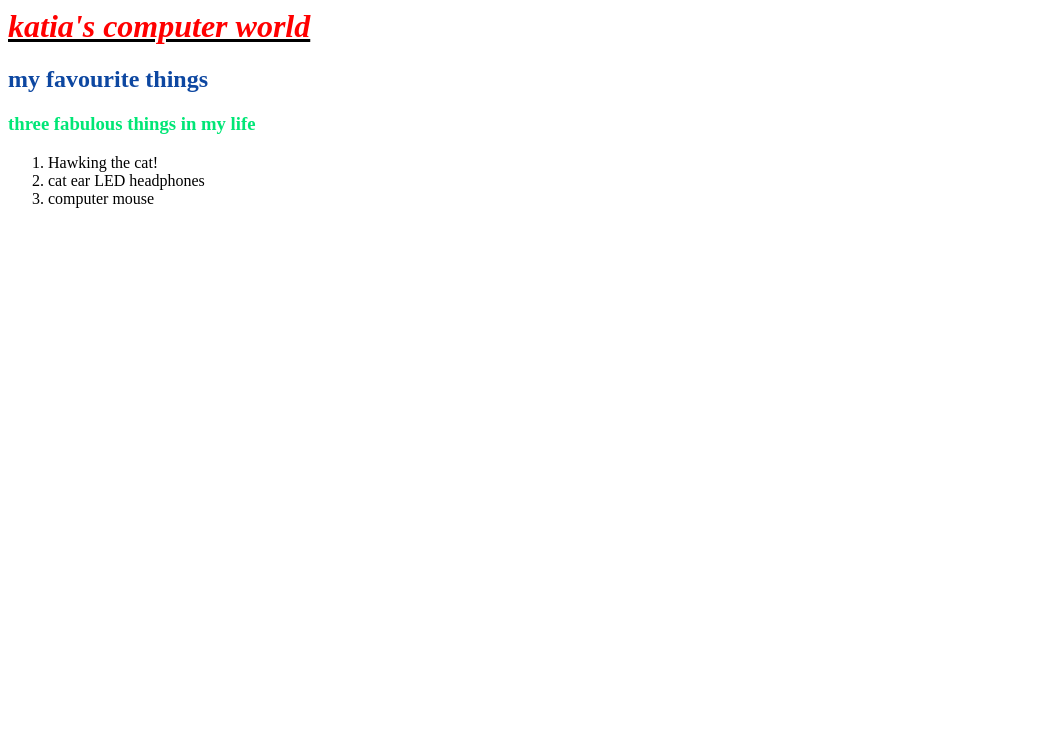
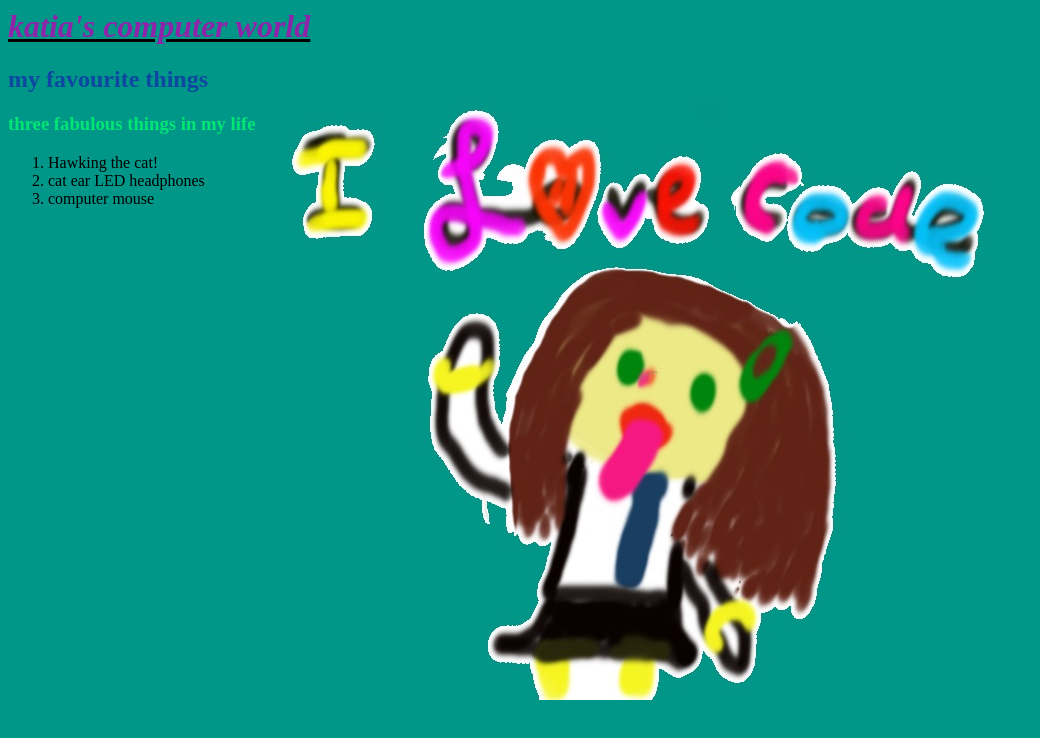
Before and after one commit to mewhubHawk/HawkearKode-and-Kittens, a plain HTML site: page index.html in a window 1280 px wide. Shown: the whole page, without its empty margins (0-1040 px from the left). Drawn offline with Linux system fonts and the light colour scheme.

Commit message:
purple h1, fixed bug on css background introduced in last commit

```diff
--- a/index.html
+++ b/index.html
@@ -4,7 +4,7 @@
 
 <style>
 h1 {
-    color: red;
+    color: #8E24AA;
 }
 
 h2{
@@ -16,7 +16,7 @@ h3 {
 }
 
 body {
-    background: #00 96 88 url("love_code.jpg") no-repeat fixed center;
+    background: #009688 url("love_code.jpg") no-repeat fixed center;
 }
 </style>
 
```
